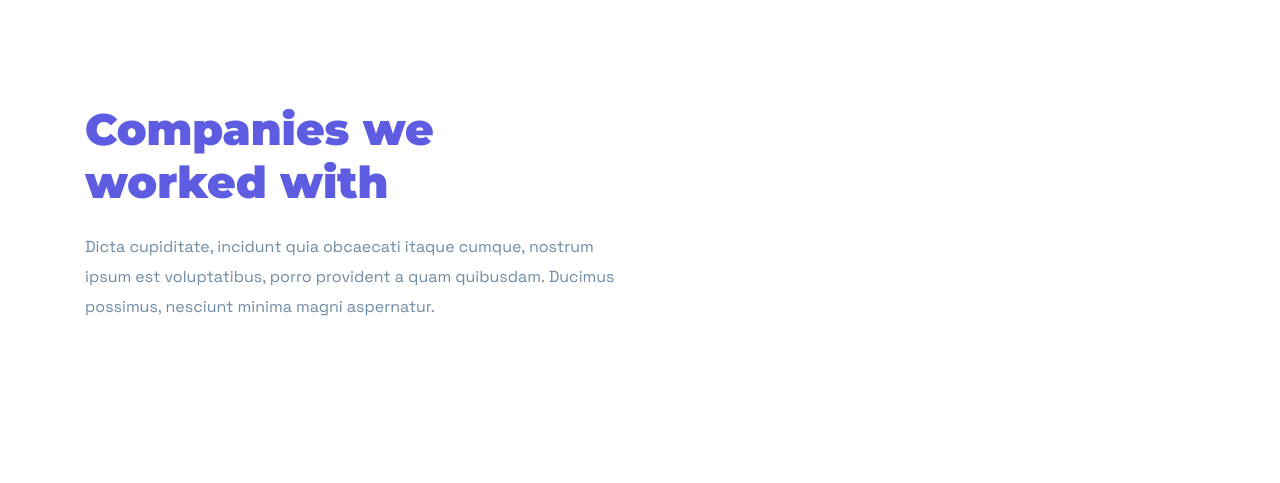
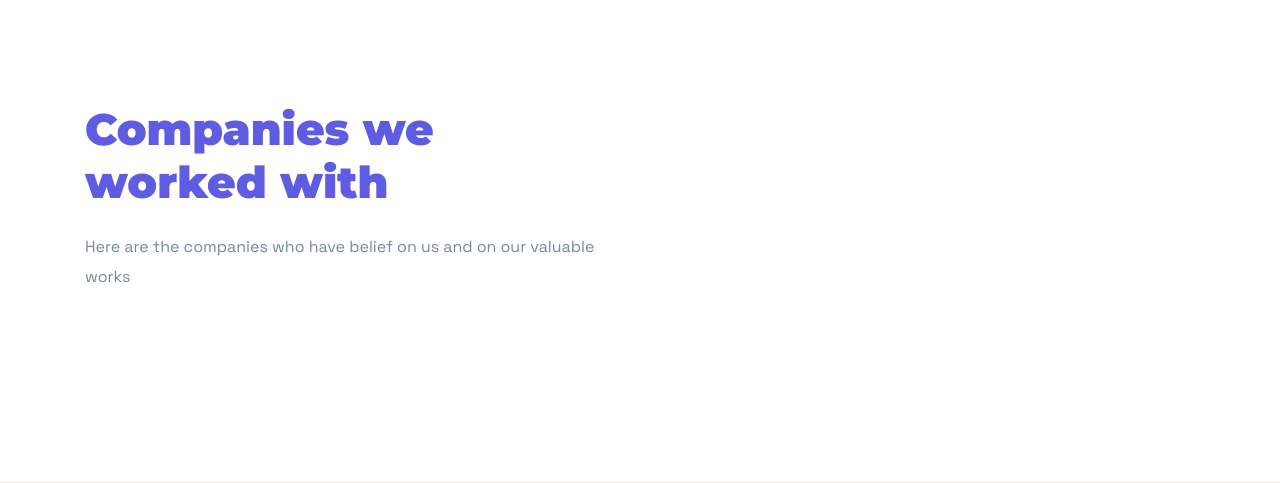
Before and after one commit to YusufKhan2016/Techit, a Django app: page /about.html in a window 1280 px wide. Shown: the part 654-1137 px from the top of the page. Run offline with Django 4.2, Linux system fonts and the light colour scheme; data that the repository does not hold is empty; some libraries are stand-ins or nearby versions.

Commit message:
little change experiment

```diff
--- a/templates/about.html
+++ b/templates/about.html
@@ -57,8 +57,8 @@
 			<div class="col-lg-6">
 				<div class="heading mb-50">
 				<h2 class="mb-4">Companies we worked with </h2>
-				<p>Dicta cupiditate, incidunt quia obcaecati itaque cumque, nostrum ipsum est voluptatibus, porro
-					provident a quam quibusdam. Ducimus possimus, nesciunt minima magni aspernatur.</p>
+				<p>Here are the companies who have belief on us and on our valuable works
+				</p>
 			</div>
 		</div>
 	</div>
```
